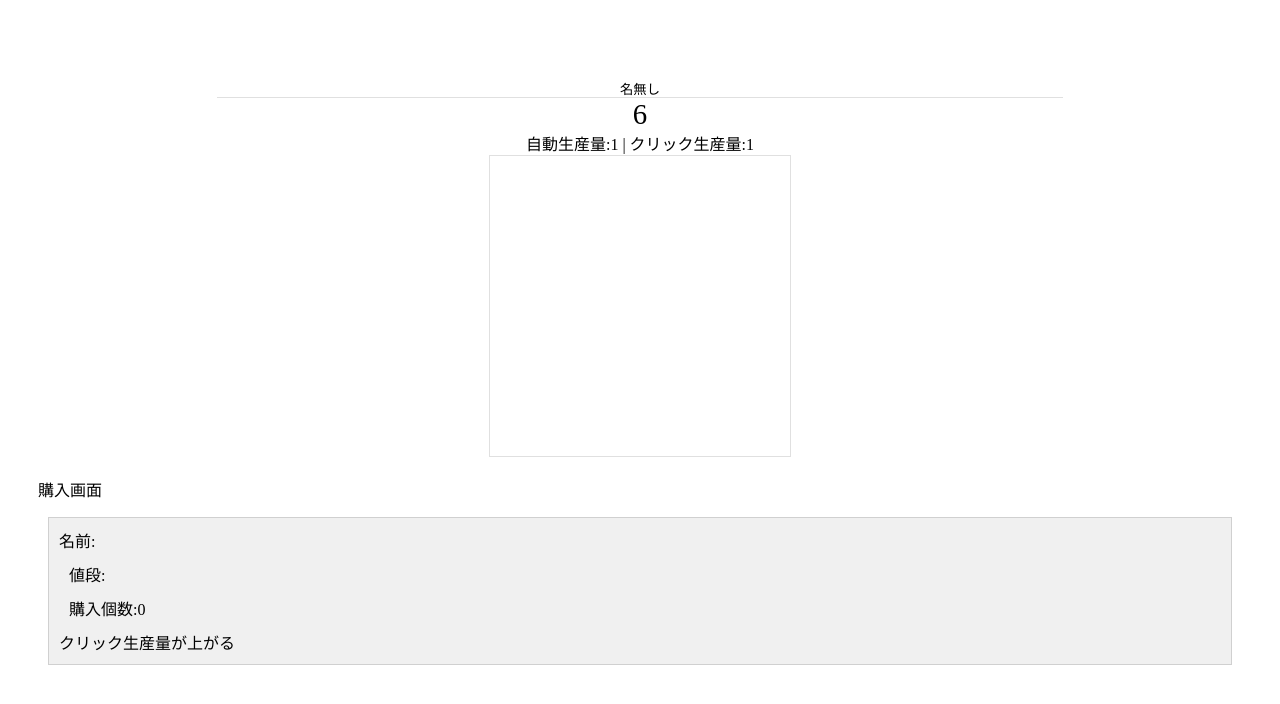
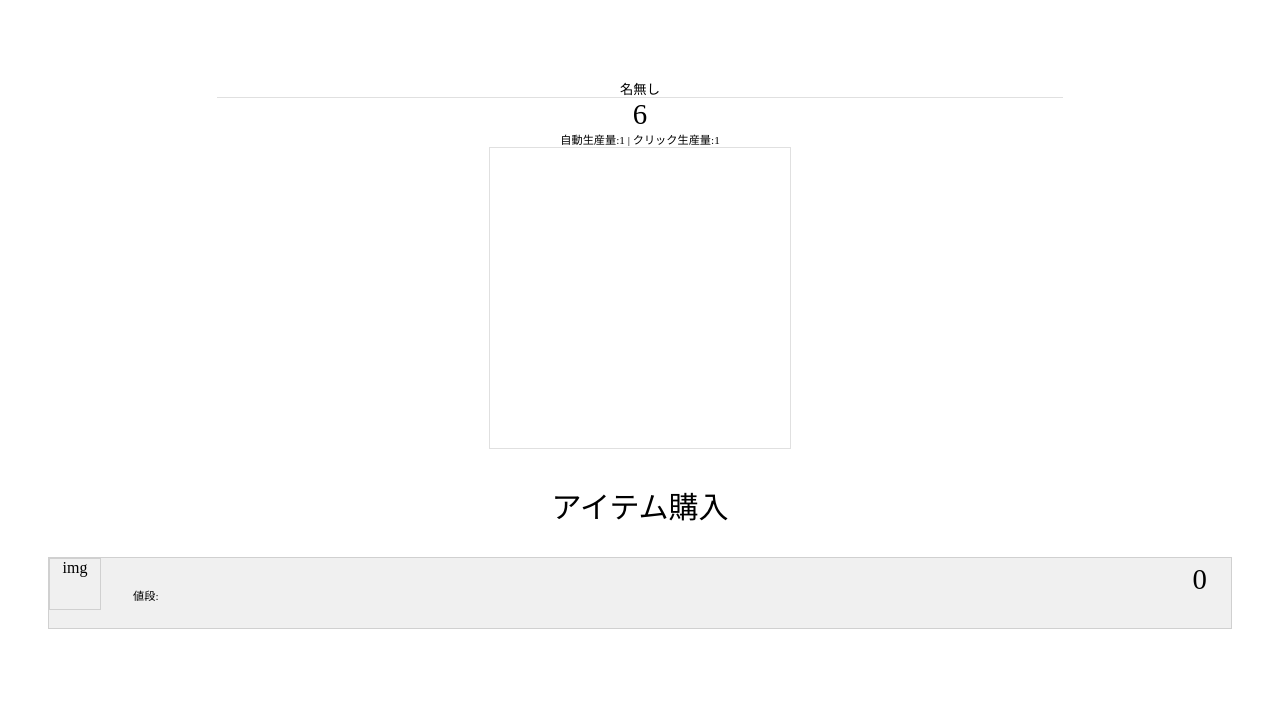
Before and after one commit to sunou2431/clickerGame, a PHP site: page / in a window 1280 px wide. Shown: the top 704 px of the page. Run offline with PHP 8.4, Linux system fonts and the light colour scheme; tables that the repository leaves empty or names only in its code hold one stand-in row (values such as "Sample post"); data that the repository does not hold is empty.

Commit message:
CSS整え、画像はまだ

```diff
--- a/cookie.css
+++ b/cookie.css
@@ -1,10 +1,6 @@
 .mainContents{
   margin-top: 50px;
   padding: 30px;
-}
-
-span{
-  display: block;
 }
 
 .button-area{
@@ -14,23 +10,84 @@ span{
   display: inline-block;
 }
 
+.buy-message{
+  text-align: center;
+  font-size: 30px;
+}
+
 .shop-menu{
+  position: relative
+}
+
+.shop-menu-list{
   border: solid 1px #d0d0d0;
   background-color: #F0F0F0;
   padding: 10px;
   margin: 10px;
+  height: 50px;
 }
 
-.shop-menu-item-price{
+.shop-menu-list-item-image{
+  margin: -10px;
+  border: 1px solid #d0d0d0;
+  width: 50px;
+  height: 50px;
+  position: absolute;
+  text-align: center;
+}
+
+.shop-menu-list-item-name{
+  left: 100px;
+  margin: -5px;
+  position: absolute;
+  font-size: 120%;
+}
+
+.shop-menu-list-item-price{
+  left: 100px;
+  top: 35px;
+  position: absolute;
+  font-size: 70%;
+  margin: -5px;
+}
+
+.shop-menu-list-buy-count{
+  position: absolute;
+  margin-top: -5px;
+  font-size: 180%;
+  right: 35px;
+}
+
+.shop-menu-balloon{
+  position: absolute;
+  border: 1px solid #ffd324;
+  background-color: #fff6bf;
+  display: none;
+  width: 100%;
+  top: -80px;
+}
+
+.shop-menu-balloon:before{
+  content: "";
+  position: absolute;
+  top: 100%;
+  left: 50%;
+  margin-left: -15px;
+  border: 15px solid transparent;
+  border-top: 15px solid #ffd324;
+}
+
+.shop-menu-balloon-overview{
+  margin: 10px;
+  border-bottom: 1px solid #d0d0d0;
+}
+
+.shop-menu-balloon-which-add{
   margin: 10px;
 }
 
-.shop-menu-buy-count{
-  margin: 10px;
-}
-
-.shop-menu-buy-button{
-  margin: 10px;
+.shop-menu-list:hover + .shop-menu-balloon{
+  display: block;
 }
 
 .click{
@@ -48,6 +105,6 @@ span{
   font-size: 180%;
 }
 
-.click-vied-data{
+.click-view-data{
   font-size: 70%;
 }
--- a/game.js
+++ b/game.js
@@ -1,12 +1,17 @@
 window.onload = function(){
   const templateHTML = `
-    <div class="shop-menu" @click="wantToBuyItem">
-      <span class="shop-menu-item-name">名前:{{ shopItem.name }}</span>
-      <span class="shop-menu-item-price">値段:{{ shopItem.price }}</span>
-      <span class="shop-menu-buy-count">購入個数:{{ buyCount }}</span>
-      <span class="shop-menu-overview">{{ shopItem.overView }}</span>
-      <span class="shop-menu-which-add" v-if="shopItem.isPerSecValue">自動生産量が上がる</span>
-      <span class="shop-menu-which-add" v-else>クリック生産量が上がる</span>
+    <div class="shop-menu">
+      <div class="shop-menu-list" @click="wantToBuyItem">
+        <div class="shop-menu-list-item-image">img</div>
+        <span class="shop-menu-list-item-name">{{ shopItem.name }}</span>
+        <span class="shop-menu-list-item-price">値段:{{ shopItem.price }}</span>
+        <span class="shop-menu-list-buy-count">{{ buyCount }}</span>
+      </div>
+      <div class="shop-menu-balloon">
+        <div class="shop-menu-balloon-overview">{{ shopItem.overView }}</div>
+        <div class="shop-menu-balloon-which-add" v-if="shopItem.isPerSecValue">自動生産量が{{ shopItem.increaseValue }}上がる</div>
+        <div class="shop-menu-balloon-which-add" v-else>クリック生産量が{{ shopItem.increaseValue }}上がる</div>
+      </div>
     </div>
   `;
 
@@ -26,9 +31,7 @@ window.onload = function(){
       }
     },
     created: function(){
-      if( this.buyCount == null ){
-        this.test = 0;
-      }
+      console.log(" TEST ");
     },
     template: templateHTML
   });
@@ -107,13 +110,15 @@ window.onload = function(){
         }
       },
 
-      // 値段の登録
+      // buyCountに未登録の商品IDを0にする。
       setBuyCount: function(){
         for( let i = 0; i < this.shopItems.length ; i++ ){
           this.buyCount[ this.shopItems[i].id ] = this.buyCount[ this.shopItems[i].id ] || 0;
         }
       },
 
+      // 商品の値段を計算する。
+      // Cookieに保存する方法も考えたけど…
       setShopItemsPrice: function(){
         for( let key in this.buyCount ){
           const shopItem = this.shopItems.find((value) => value.id === key);
@@ -121,6 +126,10 @@ window.onload = function(){
         }
       },
 
+      // 再帰関数で値段を求めていく
+      // 引数 : price => int : 商品の値段
+      //      : count => int : 買った商品の個数
+      // 返り : int          : 1.15倍した数値。切り下げ
       priceIncrease: function(price, count){
         if( count == 0 ){
           return price;
@@ -135,9 +144,9 @@ window.onload = function(){
       this.timerObjForMake = setInterval( function(){ self.increaseCountPerSecond() }, 1000);
       this.timerObjForSave = setInterval( function(){ self.saveToCookiePerMinute() }, 1000 * 60 );
 
-      this.loadForCookie();
-      this.setBuyCount();
-      this.setShopItemsPrice();
+      this.loadForCookie(); // クッキーからのデータ取得
+      this.setBuyCount();   // 未購入の商品はnullになっているため0を埋める
+      this.setShopItemsPrice(); // 商品の値段の計算
     },
     components: {
       "shop-items": shopItemsComponent
--- a/index.php
+++ b/index.php
@@ -31,20 +31,20 @@
       // ヘッダー描画
       $hedder = file_get_contents("http://sunou2431.work/hedder.html");
       echo $hedder;
-   ?>
+    ?>
 
     <div class="mainContents" id="mainContent">
       <div class="container">
         <div class="row">
           <div class="col-lg-6 col-md-6 col-xs-12 click">
             <input v-model="clickerName" class="click-name">
-            <span class="click-have-count">{{ haveCount }}</span>
-            <span class="click-view-data">自動生産量:{{ increasePerSecondValue }} | クリック生産量:{{ increaseClickValue }}</span>
+            <div class="click-have-count">{{ haveCount }}</div>
+            <div class="click-view-data">自動生産量:{{ increasePerSecondValue }} | クリック生産量:{{ increaseClickValue }}</div>
             <div class="button-area" @click="clickCount"></div>
           </div>
 
           <div class="col-lg-6 col-md-6 col-xs-12">
-            <p>購入画面</p>
+            <p class="buy-message">アイテム購入</p>
             <shop-items
               @want-to-buy-item="canBuyItem"
               v-for="(shopItem, index) in shopItems"
```
